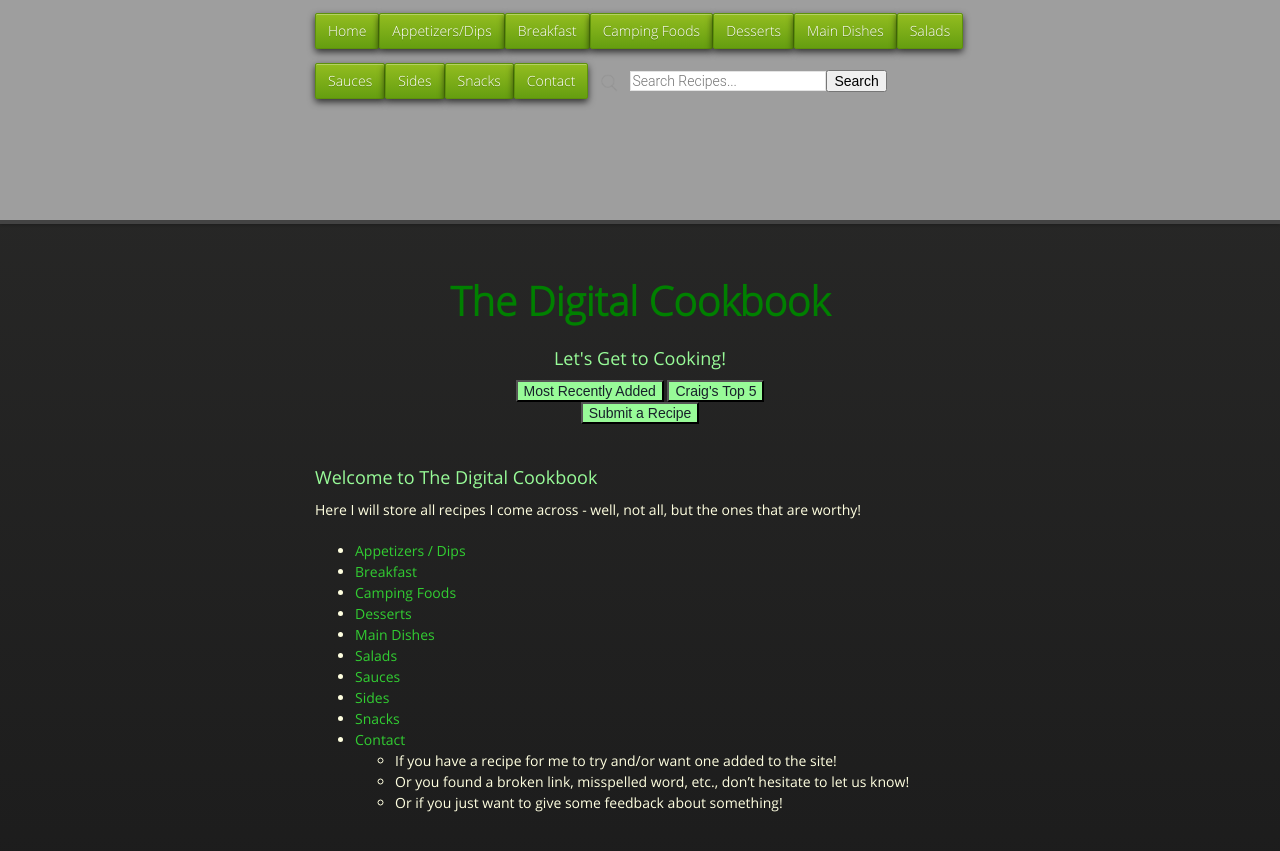
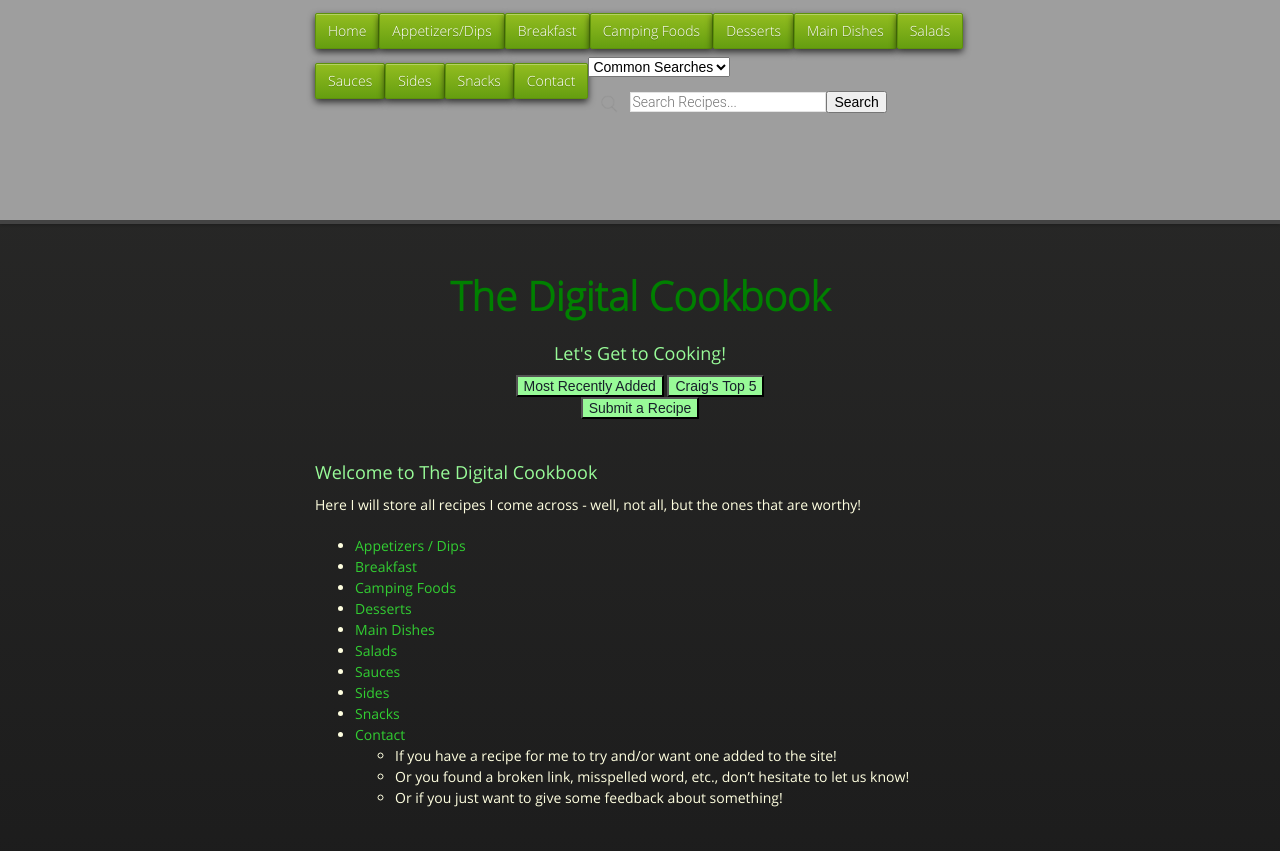
Before and after one commit to cmwillett/TheDigitalCookbook, a Jekyll site: the page built from index.md, in a window 1280 px wide. Shown: the top 851 px of the page. Built offline with Jekyll 4.4.1, drawn with Linux system fonts in a browser that asks for light colours; nearby versions of some CDN libraries.

Commit message:
adding topic drop down

```diff
--- a/_layouts/default.html
+++ b/_layouts/default.html
@@ -36,7 +36,13 @@ tipue_search_active: true
             <li class="fork"><a href="{{site.github.url}}/Sauces/index.html">Sauces</a></li>
             <li class="fork"><a href="{{site.github.url}}/Sides/index.html">Sides</a></li>
             <li class="fork"><a href="{{site.github.url}}/Snacks/index.html">Snacks</a></li>
-            <li class="fork"><a href="{{site.github.url}}/Contact/index.html">Contact</a></li>
+            <li class="fork"><a href="{{site.github.url}}/Contact/index.html">Contact</a></li><br/>
+            <select name="commonSearches" onchange="location = this.value;">
+              <option value="">Common Searches</option>
+              <option value="{{site.github.url}}/?q=Crockpot">Crockpot</option>
+              <option value="{{site.github.url}}/?q=Instant+Pot">Instant Pot</option>
+              <option value="{{site.github.url}}/?q=Slow+Cooker">Slow Cooker</option>
+            </select>
             <li class="fork">
               <form action="{{ page.url | relative_url }}" id="form1">
                 <div class="tipue_search_left"></div>
```
